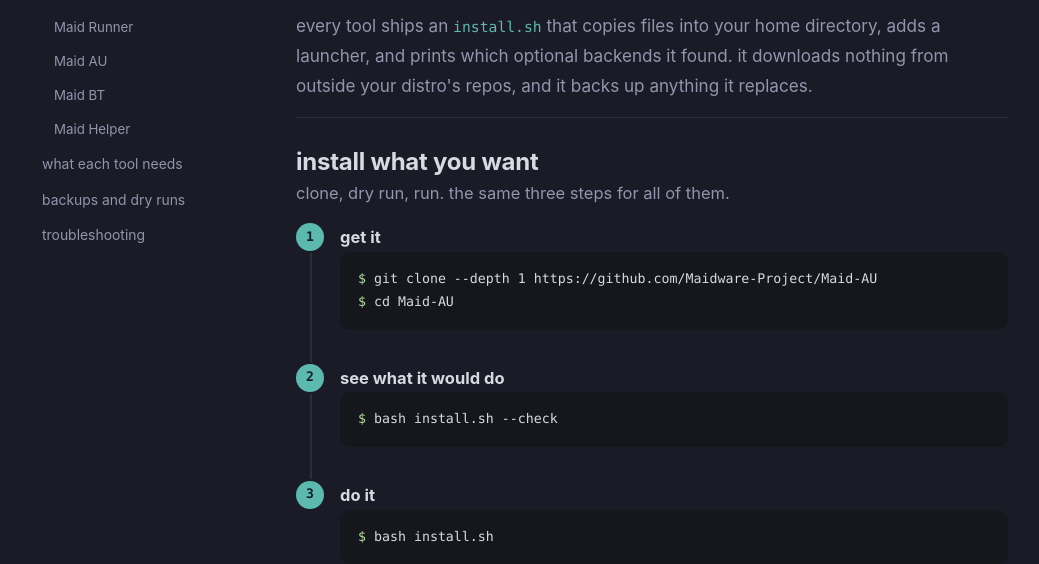
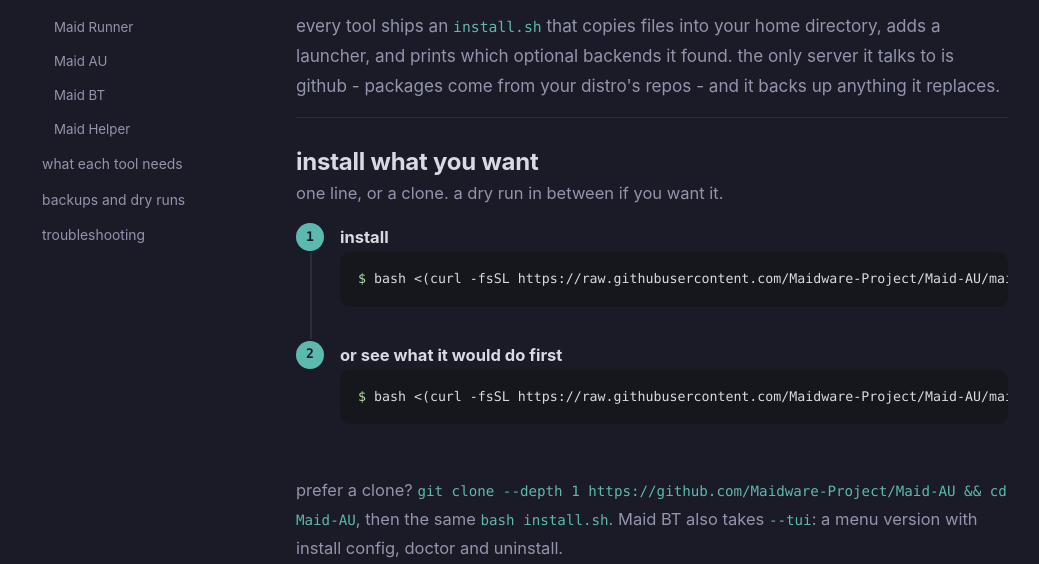
Before and after one commit to Maidware-Project/Maidware-Project.github.io, a plain HTML site: page guides/index.html in a window 1280 px wide. Shown: the part 236-800 px from the top of the page, without its empty margins (120-1159 px from the left). Drawn offline with Linux system fonts and the light colour scheme.

Commit message:
guides: install steps lead with the one-liner, clone path demoted to an aside, download-stance copy matches reality

```diff
--- a/guides/index.html
+++ b/guides/index.html
@@ -122,30 +122,31 @@
           <h1 data-i18n="qs.title">guides</h1>
           <p class="lead" data-i18n="qs.lead">
             every tool ships an <code>install.sh</code> that copies files into your home
-            directory, adds a launcher, and prints which optional backends it found. it
-            downloads nothing from outside your distro's repos, and it backs up anything it
-            replaces.
+            directory, adds a launcher, and prints which optional backends it found. the
+            only server it talks to is github - packages come from your distro's repos -
+            and it backs up anything it replaces.
           </p>
           <div class="divider"></div>
 
           <h2 data-i18n="qs.install.title">install what you want</h2>
-          <p data-i18n="qs.install.intro">clone, dry run, run. the same three steps for all of them.</p>
+          <p data-i18n="qs.install.intro">one line, or a clone. a dry run in between if you want it.</p>
 
           <ol class="steps">
             <li>
-              <strong data-i18n="qs.step1.title">get it</strong>
-              <pre class="code-block"><span class="p">$</span> git clone --depth 1 https://github.com/Maidware-Project/Maid-AU
-<span class="p">$</span> cd Maid-AU</pre>
+              <strong data-i18n="qs.step1.title">install</strong>
+              <pre class="code-block"><span class="p">$</span> bash &lt;(curl -fsSL https://raw.githubusercontent.com/Maidware-Project/Maid-AU/main/install.sh)</pre>
             </li>
             <li>
-              <strong data-i18n="qs.step2.title">see what it would do</strong>
-              <pre class="code-block"><span class="p">$</span> bash install.sh --check</pre>
-            </li>
-            <li>
-              <strong data-i18n="qs.step3.title">do it</strong>
-              <pre class="code-block"><span class="p">$</span> bash install.sh</pre>
+              <strong data-i18n="qs.step2.title">or see what it would do first</strong>
+              <pre class="code-block"><span class="p">$</span> bash &lt;(curl -fsSL https://raw.githubusercontent.com/Maidware-Project/Maid-AU/main/install.sh) --check</pre>
             </li>
           </ol>
+
+          <p data-i18n="qs.clonepath">
+            prefer a clone? <code>git clone --depth 1 https://github.com/Maidware-Project/Maid-AU &amp;&amp; cd Maid-AU</code>, then the same
+            <code>bash install.sh</code>. Maid BT also takes <code>--tui</code>: a menu version with install
+            config, doctor and uninstall.
+          </p>
 
           <p data-i18n="qs.independent">
             the installers don't know about each other. there's no suite-wide installer, and
```
